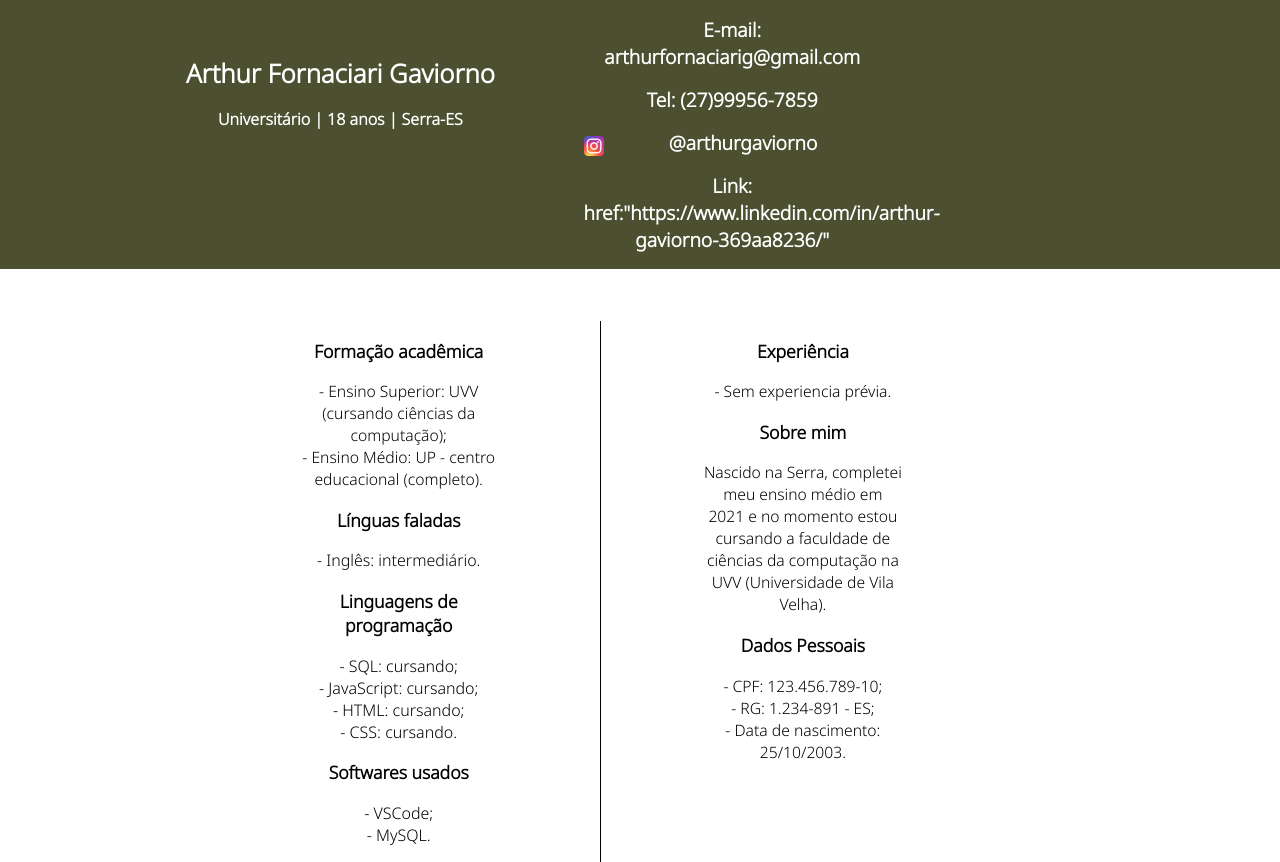
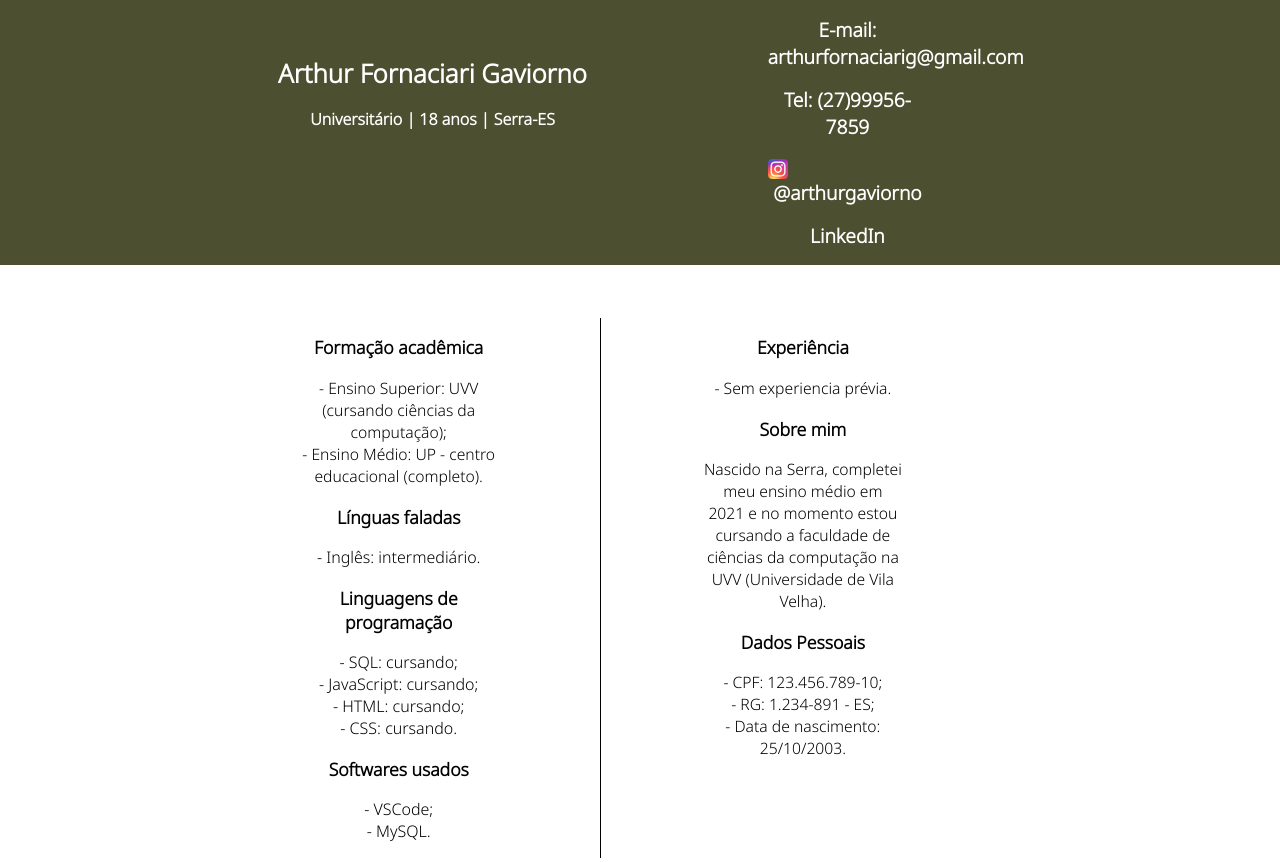
Before and after one commit to arthurgaviorno/arthurgaviorno.github.io, a plain HTML site: page index.html in a window 1280 px wide. Shown: the top 862 px of the page. Drawn offline with Linux system fonts and the light colour scheme.

Commit message:
Update index.html

```diff
--- a/index.html
+++ b/index.html
@@ -23,7 +23,7 @@
     <h2 class= "email">E-mail: arthurfornaciarig@gmail.com</h2>
     <h2 class="tel"> Tel: (27)99956-7859</h2>
     <h2 class ="ig"><img src="logo.png" alt="icone_instagram"> @arthurgaviorno</h2>
-      <h2 class="link"> Link:<a> href:"https://www.linkedin.com/in/arthur-gaviorno-369aa8236/" </a> </h2>
+      <h2 class="link"> <a href:"https://www.linkedin.com/in/arthur-gaviorno-369aa8236/"> LinkedIn </a> </h2>
       </div>
     </header>
 
```
